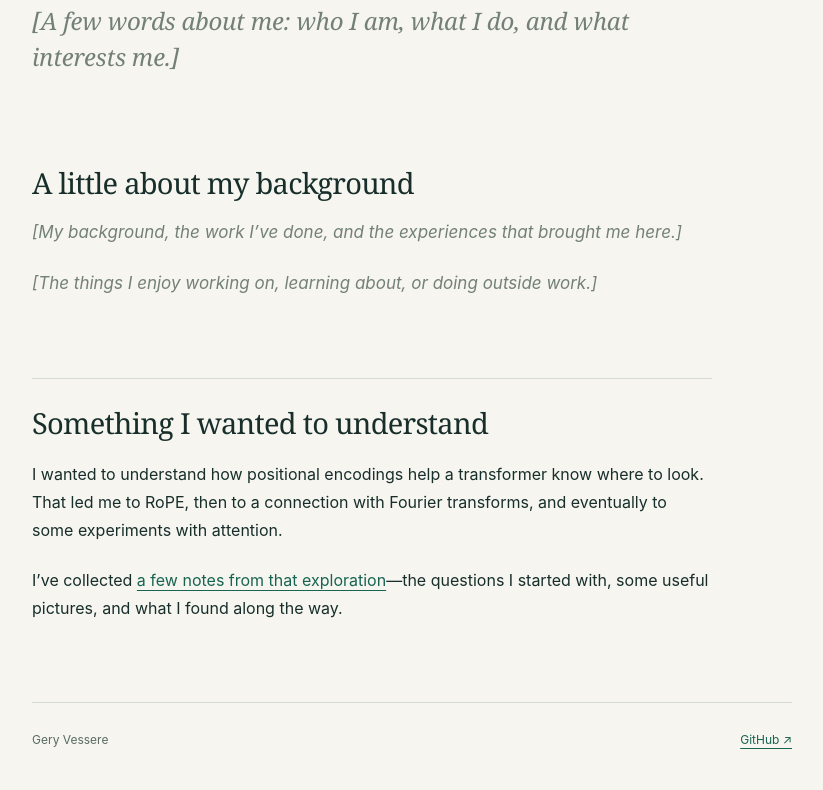
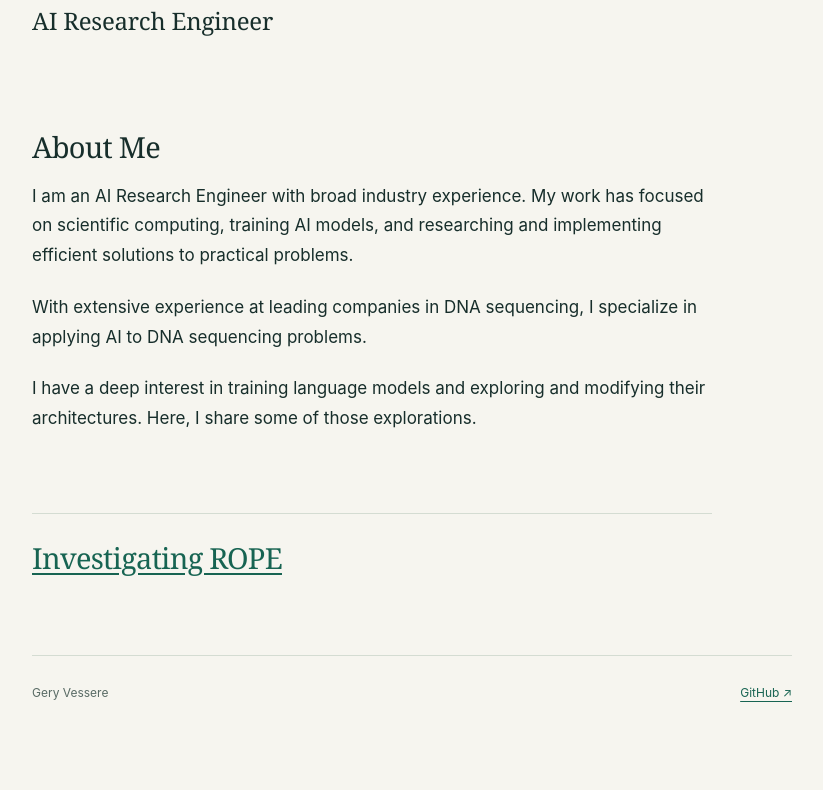
Before and after one commit to gvessere/gvessere.github.io, a plain HTML site: page index.html in a window 1280 px wide. Shown: the part 269-1059 px from the top of the page, without its empty margins (228-1051 px from the left). After the commit the page ends 1012 px from the top, so only its background shows below. Drawn offline with Linux system fonts and the light colour scheme.

Commit message:
Add Gery's biography and a single Investigating ROPE link

```diff
--- a/index.html
+++ b/index.html
@@ -4,7 +4,7 @@
   <meta charset="utf-8">
   <meta name="viewport" content="width=device-width,initial-scale=1">
   <title>Gery Vessere</title>
-  <meta name="description" content="Gery Vessere — about me, my background, and a few things I wanted to understand.">
+  <meta name="description" content="Gery Vessere, AI Research Engineer specializing in scientific computing, AI for DNA sequencing, and language-model architectures.">
   <link rel="stylesheet" href="style.css">
   <style>
     .personal-page{max-width:820px;margin:0 auto;padding:0 30px}
@@ -12,7 +12,7 @@
     .personal-intro{padding:84px 0 30px}.personal-intro h1{font-size:68px;margin-bottom:26px}
     .personal-intro .lead{max-width:640px}.bio-section{max-width:680px;padding:12px 0}
     .bio-section h2{font-size:29px;margin:28px 0 18px}
-    .placeholder{color:#738078;font-style:italic}.personal-notes{border-top:1px solid var(--line);margin-top:45px;padding-top:28px;max-width:680px}
+    .personal-notes{border-top:1px solid var(--line);margin-top:45px;padding-top:28px;max-width:680px}
     .personal-notes h2{font-size:29px;margin:0 0 20px}.personal-notes p{font-size:16px}
     @media(max-width:520px){.personal-page{padding:0 22px}.personal-intro{padding-top:52px}.personal-intro h1{font-size:47px}}
   </style>
@@ -22,24 +22,21 @@
 <div class="personal-page">
   <header class="masthead">
     <a class="brand" href="index.html">Gery Vessere</a>
-    <nav aria-label="Primary"><a href="#about">About</a><a href="#background">Background</a></nav>
+    <nav aria-label="Primary"><a href="#about">About me</a><a href="#notes">Explorations</a></nav>
   </header>
   <main id="main">
-    <section class="personal-intro" id="about">
+    <section class="personal-intro">
       <h1>Gery Vessere</h1>
-      <!-- Replace the bracketed text with your own introduction. -->
-      <p class="lead placeholder">[A few words about me: who I am, what I do, and what interests me.]</p>
+      <p class="lead">AI Research Engineer</p>
     </section>
-    <section class="bio-section" id="background">
-      <h2>A little about my background</h2>
-      <!-- This section is deliberately left for your own biography. -->
-      <p class="placeholder">[My background, the work I’ve done, and the experiences that brought me here.]</p>
-      <p class="placeholder">[The things I enjoy working on, learning about, or doing outside work.]</p>
+    <section class="bio-section" id="about">
+      <h2>About Me</h2>
+      <p>I am an AI Research Engineer with broad industry experience. My work has focused on scientific computing, training AI models, and researching and implementing efficient solutions to practical problems.</p>
+      <p>With extensive experience at leading companies in DNA sequencing, I specialize in applying AI to DNA sequencing problems.</p>
+      <p>I have a deep interest in training language models and exploring and modifying their architectures. Here, I share some of those explorations.</p>
     </section>
-    <section class="personal-notes">
-      <h2>Something I wanted to understand</h2>
-      <p>I wanted to understand how positional encodings help a transformer know where to look. That led me to RoPE, then to a connection with Fourier transforms, and eventually to some experiments with attention.</p>
-      <p>I’ve collected <a href="https://gvessere.github.io/rope-investigation/">a few notes from that exploration</a>—the questions I started with, some useful pictures, and what I found along the way.</p>
+    <section class="personal-notes" id="notes">
+      <h2><a href="https://gvessere.github.io/rope-investigation/">Investigating ROPE</a></h2>
     </section>
   </main>
   <footer class="site-footer"><span>Gery Vessere</span><a href="https://github.com/gvessere">GitHub ↗</a></footer>
```
